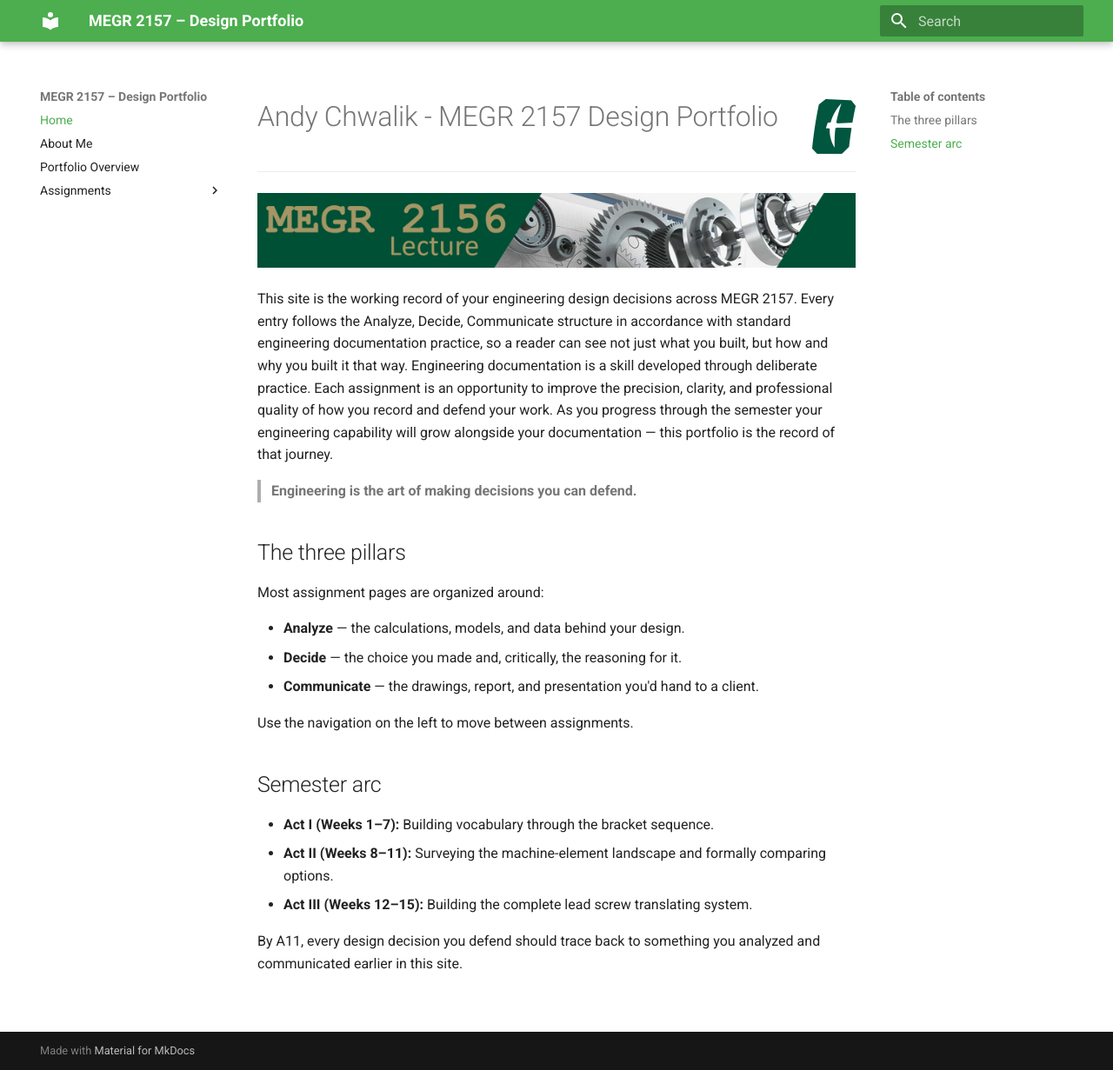
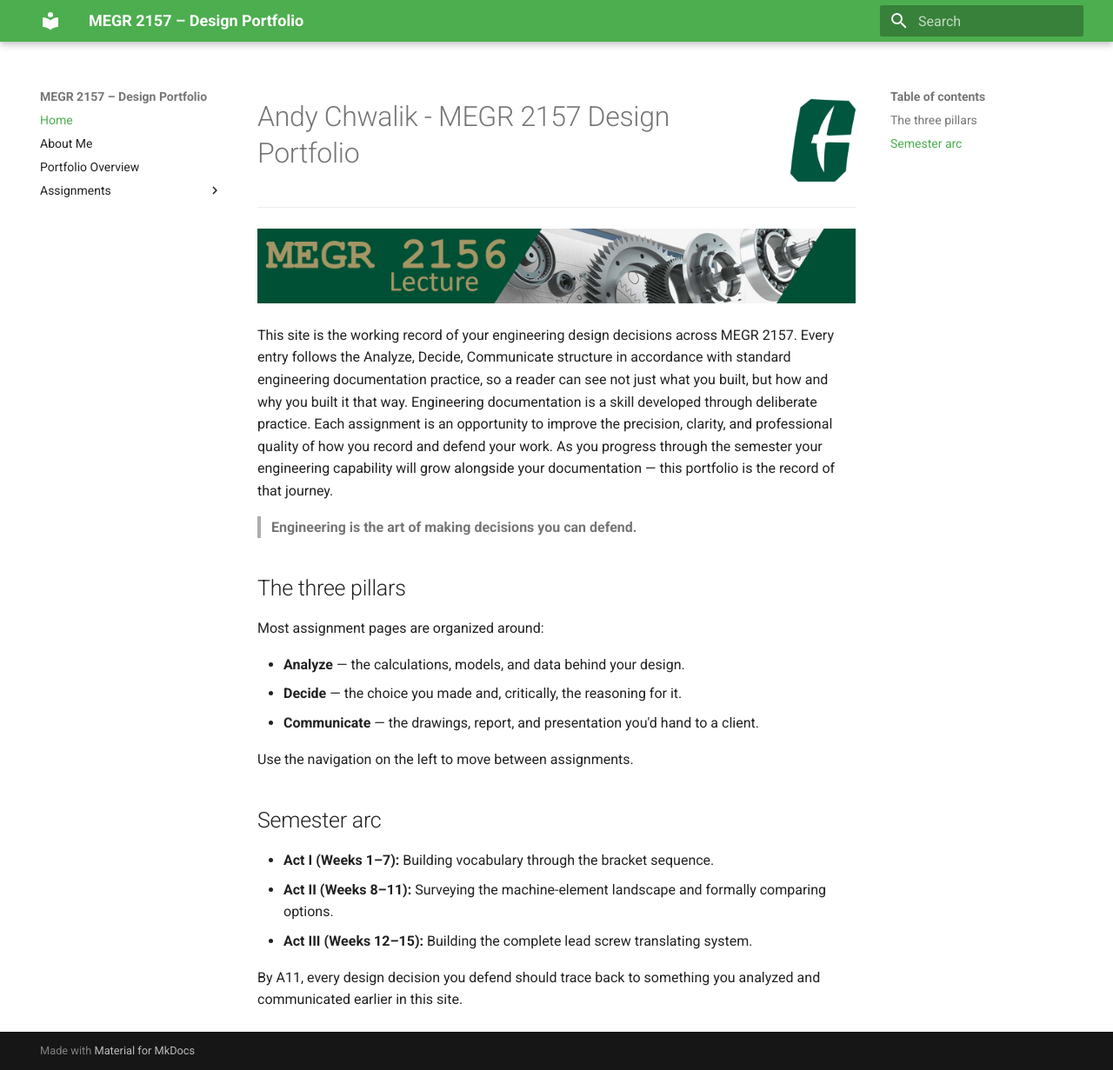
Before and after one commit to AndyChwalik/megr2157-portfolio, an MkDocs documentation site: the page built from docs/index.md, in a window 1280 px wide and 1231 px high. Shown: the whole window at 87% size. Built offline with MkDocs 1.6.1 and Material for MkDocs 9.7.7, drawn with Linux system fonts in a browser that asks for light colours.

Commit message:
Update index.md

```diff
--- a/docs/index.md
+++ b/docs/index.md
@@ -1,4 +1,4 @@
-<img align="right" src="UNCCharlotteLogo.jpg" width="50" height=auto>
+<img align="right" src="UNCCharlotteLogo.jpg" width="75" height=auto>
 
 <h1>Andy Chwalik - MEGR 2157 Design Portfolio</h1>
 
```
